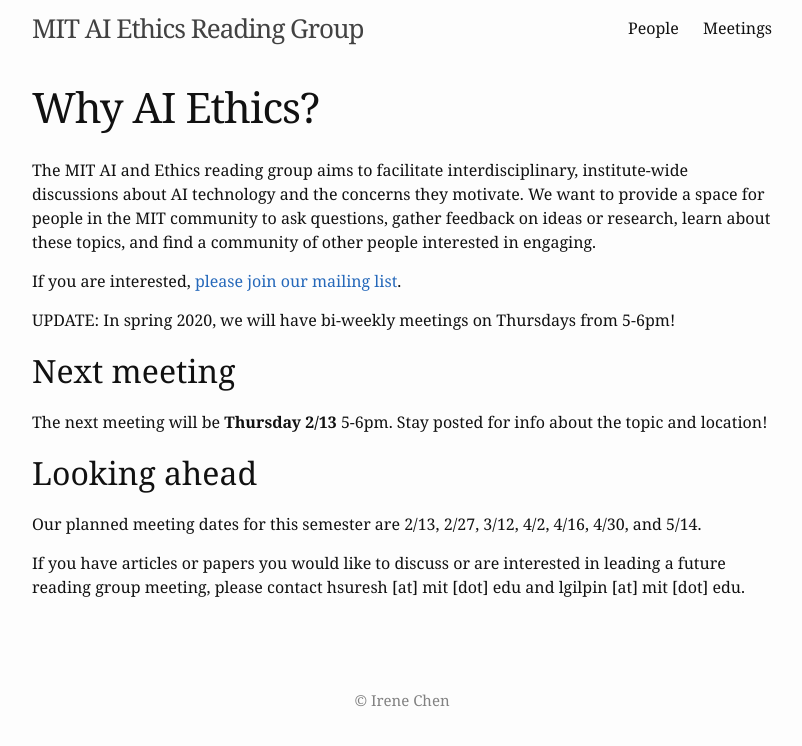
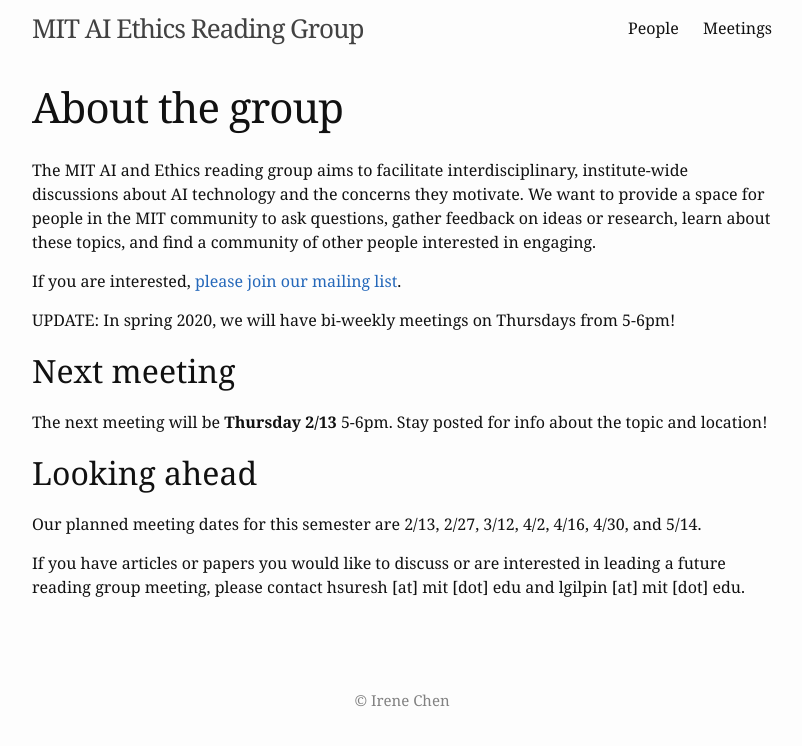
Before and after one commit to mitaiethics/mitaiethics.github.io, a Jekyll site: the page built from info.md, in a window 1280 px wide. Shown: the top 746 px of the page, without its empty margins (238-1040 px from the left). Built offline with Jekyll 4.4.1, drawn with Linux system fonts in a browser that asks for light colours.

Commit message:
Update info.md

```diff
--- a/info.md
+++ b/info.md
@@ -1,6 +1,6 @@
 ---
 layout: page
-title: "Why AI Ethics?"
+title: "About the group"
 permalink: /
 ---
 
```
